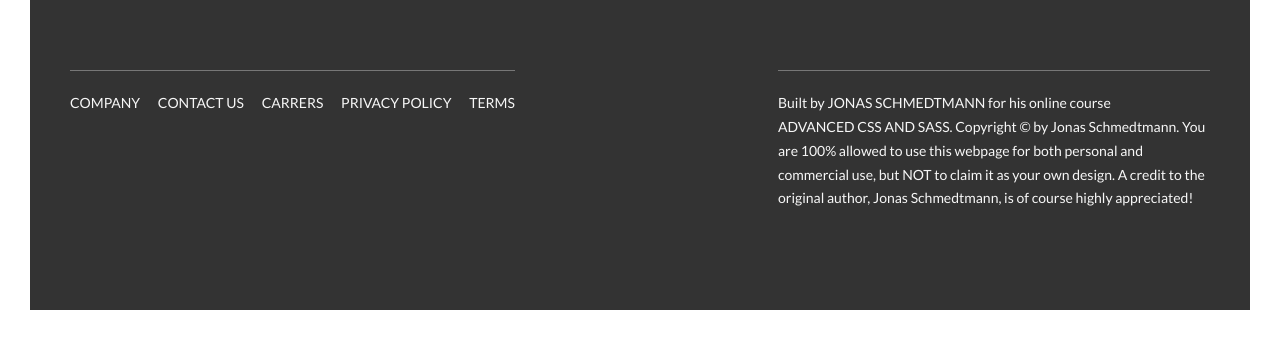
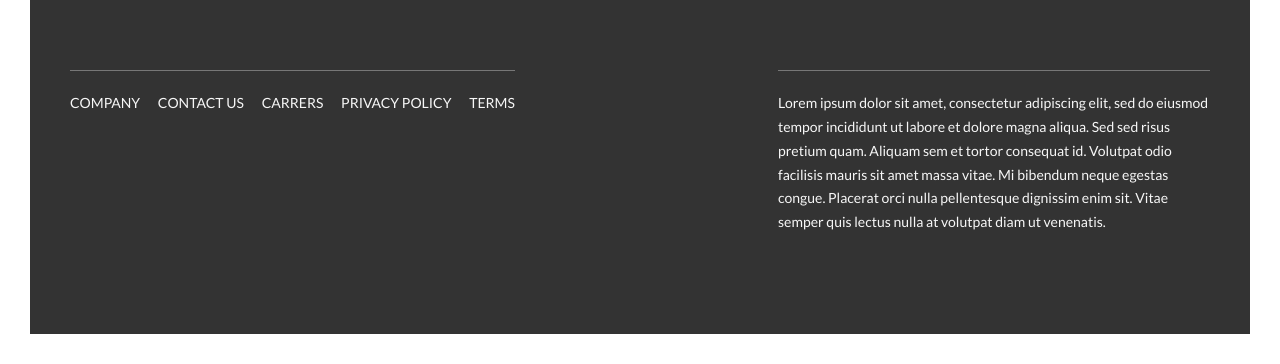
Before and after one commit to fjabbary/Natours, a plain HTML site: page index.html in a window 1280 px wide. Shown: the part 5815-6179 px from the top of the page. Before the commit the page ends 6155 px from the top, so only its background shows below. Drawn offline with Linux system fonts and the light colour scheme.

Commit message:
Update index.html

```diff
--- a/index.html
+++ b/index.html
@@ -390,10 +390,10 @@
                 </div>
                 <div class="col-1-of-2">
                     <p class="footer__copyright">
-                        Built by <a href="#" class="footer__link">Jonas Schmedtmann</a> for his online course <a href="#" class="footer__link">Advanced CSS and Sass</a>.
-                        Copyright &copy; by Jonas Schmedtmann. You are 100% allowed to use this webpage for both personal
-                        and commercial use, but NOT to claim it as your own design. A credit to the original author, Jonas
-                        Schmedtmann, is of course highly appreciated!
+                        Lorem ipsum dolor sit amet, consectetur adipiscing elit, sed do eiusmod tempor incididunt ut labore et dolore magna aliqua.
+                        Sed sed risus pretium quam. Aliquam sem et tortor consequat id. Volutpat odio facilisis mauris sit
+                        amet massa vitae. Mi bibendum neque egestas congue. Placerat orci nulla pellentesque dignissim enim
+                        sit. Vitae semper quis lectus nulla at volutpat diam ut venenatis.
                     </p>
                 </div>
             </div>
```
